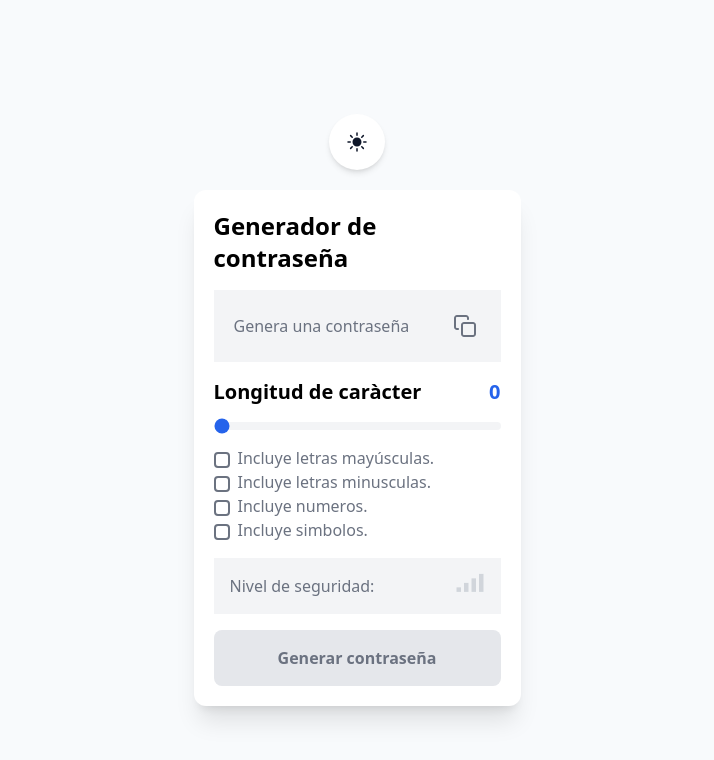
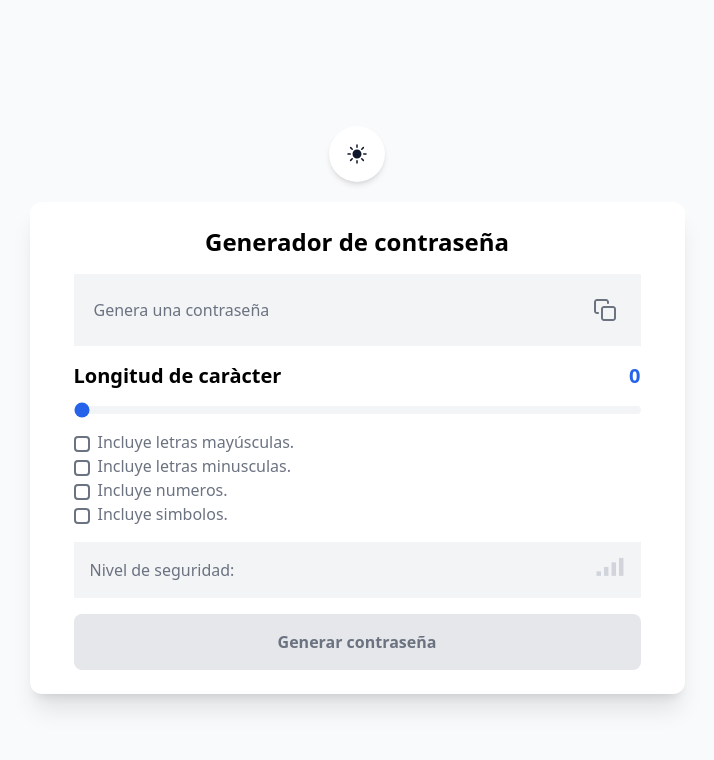
Before and after one commit to FernandoCM18/password-generator, a React (Vite) app: page / in a window 1280 px wide. Shown: the top 760 px of the page, without its empty margins (283-997 px from the left). Built offline with nearby package versions, Linux system fonts and the light colour scheme.

Commit message:
fix: 💄 Add classes for responsive

```diff
--- a/src/components/Card.tsx
+++ b/src/components/Card.tsx
@@ -28,8 +28,8 @@ export const Card = ({showToaster}: Props) => {
 
 
   return (
-    <article className="bg-white dark:bg-slate-900 p-5 rounded-xl space-y-4 shadow-xl dark:shadow-none max-w-[327px]">
-      <h2 className="text-2xl font-bold dark:text-slate-100">Generador de contraseña</h2>
+    <article className="bg-white dark:bg-slate-900 p-5 md:px-11 md:py-6 rounded-xl space-y-4 shadow-xl dark:shadow-none w-[327px] md:w-[650px] lg:w-[655px]">
+      <h2 className="text-2xl font-bold dark:text-slate-100 md:text-center">Generador de contraseña</h2>
       <Label text={password} copyClipboard={copyToClipboard} />
       <ProgressBar />
       <Options />
--- a/src/components/Label.tsx
+++ b/src/components/Label.tsx
@@ -10,7 +10,7 @@ export const Label = ({text, copyClipboard}: Props) => {
   };
   return (
     <div className="flex justify-between items-center bg-gray-100 dark:bg-slate-800 p-5">
-      <p className="text-gray-500 break-all max-w-[200px]">{text || 'Genera una contraseña'}</p>
+      <p className="text-gray-500 break-all max-w-[200px] md:max-w-full">{text || 'Genera una contraseña'}</p>
       <div onClick={handleCopyClipboard} className="p-1 rounded-md hover:bg-gray-200 dark:hover:bg-slate-700">
         <svg className={`${text ? 'fill-blue-600' : 'fill-gray-500'} ${text.length === 0 && 'cursor-not-allowed'}`} width="24" height="24" viewBox="0 0 24 24" fill="none" xmlns="http://www.w3.org/2000/svg">
           <path fillRule="evenodd" clipRule="evenodd" d="M3.29289 3.29289C3.48043 3.10536 3.73478 3 4 3H13C13.2652 3 13.5196 3.10536 13.7071 3.29289C13.8946 3.48043 14 3.73478 14 4V5C14 5.55228 14.4477 6 15 6C15.5523 6 16 5.55228 16 5V4C16 3.20435 15.6839 2.44129 15.1213 1.87868C14.5587 1.31607 13.7956 1 13 1H4C3.20435 1 2.44129 1.31607 1.87868 1.87868C1.31607 2.44129 1 3.20435 1 4V13C1 13.7956 1.31607 14.5587 1.87868 15.1213C2.44129 15.6839 3.20435 16 4 16H5C5.55228 16 6 15.5523 6 15C6 14.4477 5.55228 14 5 14H4C3.73478 14 3.48043 13.8946 3.29289 13.7071C3.10536 13.5196 3 13.2652 3 13V4C3 3.73478 3.10536 3.48043 3.29289 3.29289ZM10 11C10 10.4477 10.4477 10 11 10H20C20.5523 10 21 10.4477 21 11V20C21 20.5523 20.5523 21 20 21H11C10.4477 21 10 20.5523 10 20V11ZM11 8C9.34315 8 8 9.34315 8 11V20C8 21.6569 9.34315 23 11 23H20C21.6569 23 23 21.6569 23 20V11C23 9.34315 21.6569 8 20 8H11Z"/>
```
